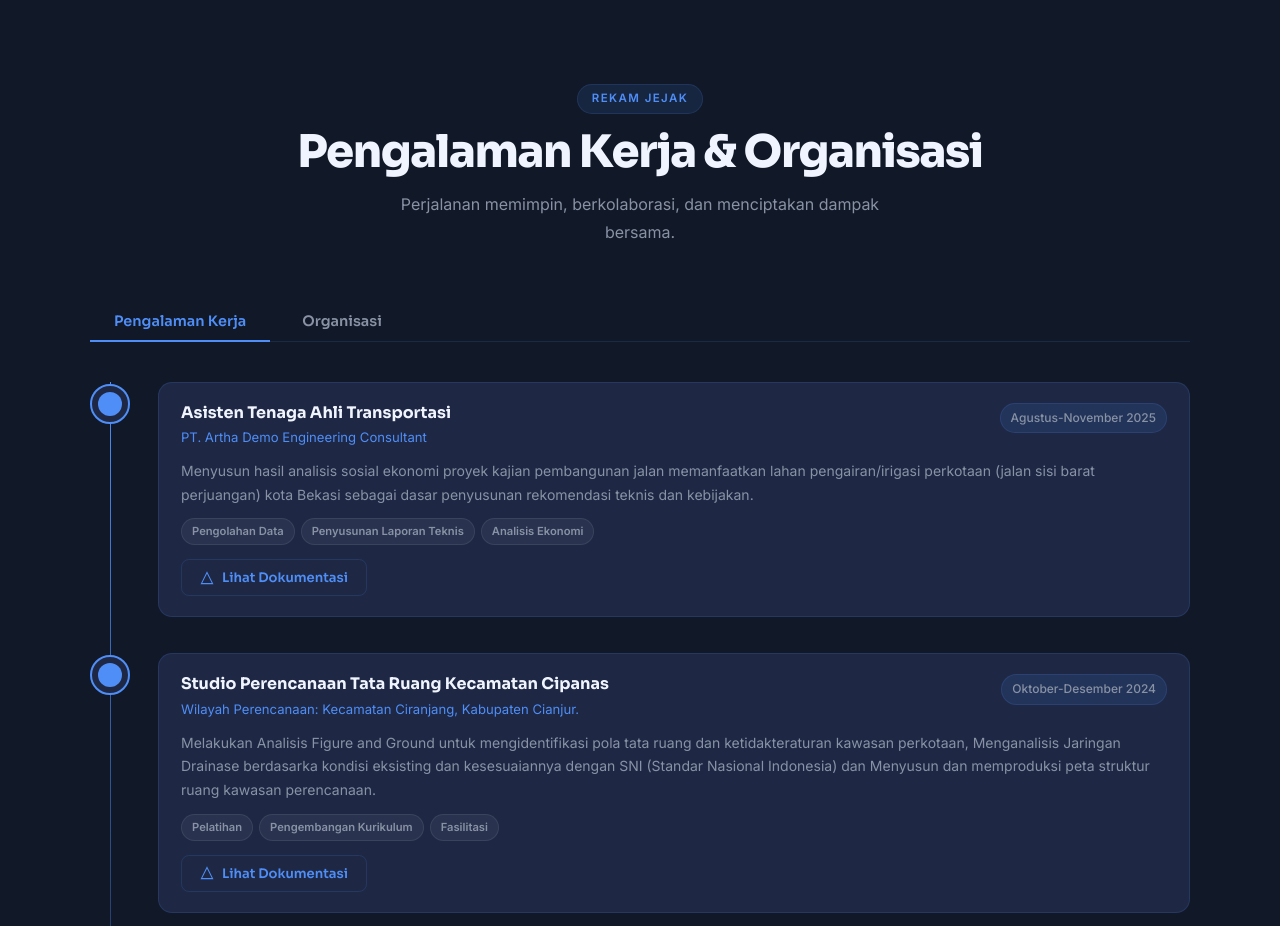
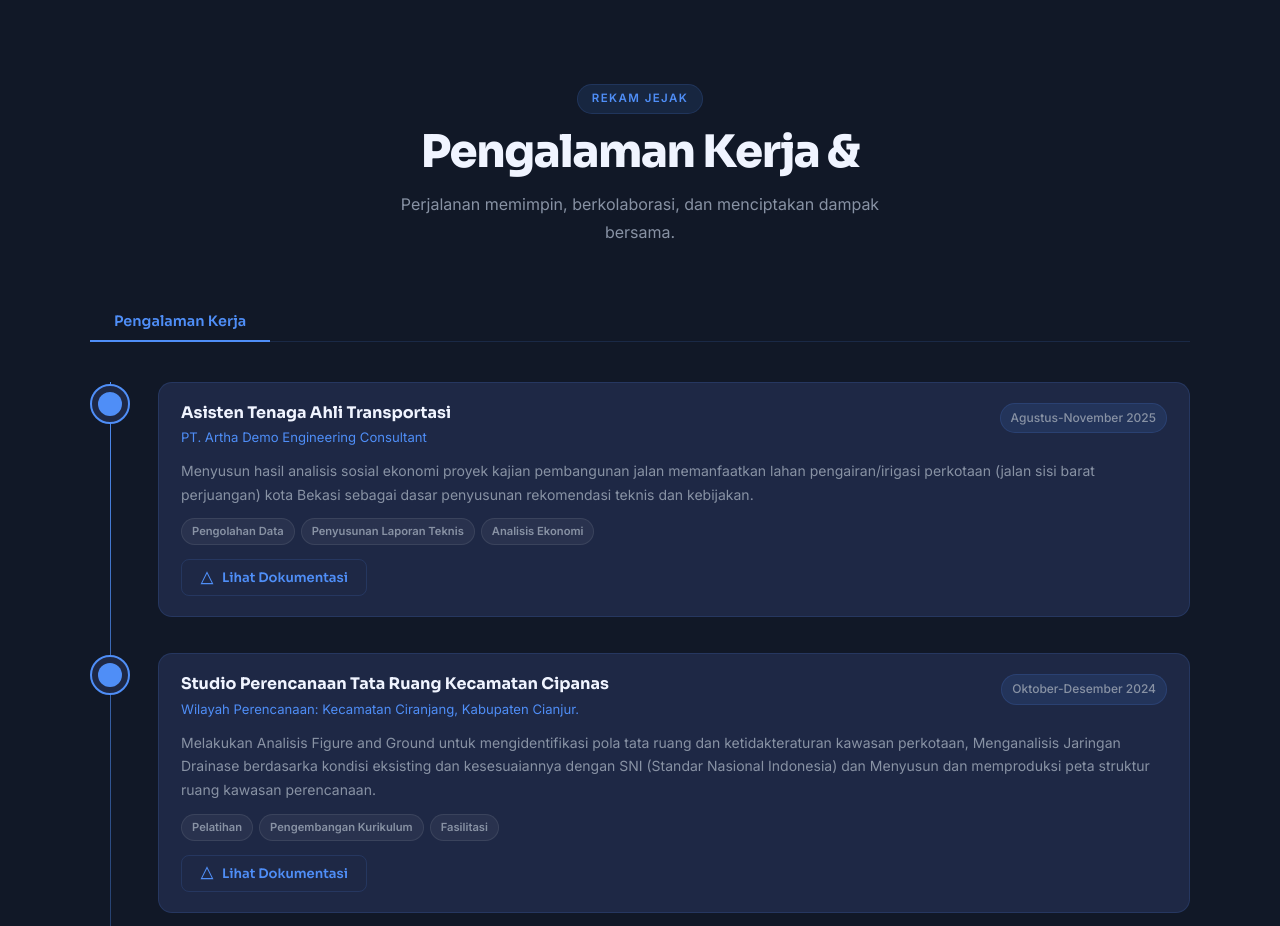
Before and after one commit to nathason980/Portofolio.Hikmal.1, a plain HTML site: page index2.html in a window 1280 px wide. Shown: the part 1640-2566 px from the top of the page. Drawn offline with Linux system fonts and the light colour scheme.

Commit message:
Fix section title and remove organization button

```diff
--- a/index2.html
+++ b/index2.html
@@ -301,7 +301,7 @@
       <div class="section-inner">
         <div class="section-header">
           <span class="section-tag">Rekam Jejak</span>
-          <h2 class="section-title">Pengalaman Kerja &amp; Organisasi</h2>
+          <h2 class="section-title">Pengalaman Kerja &amp; </h2>
           <p class="section-sub">
             Perjalanan memimpin, berkolaborasi, dan menciptakan dampak bersama.
           </p>
@@ -311,7 +311,6 @@
           <button class="exp-tab active" data-tab="leadership">
             Pengalaman Kerja
           </button>
-          <button class="exp-tab" data-tab="organization">Organisasi</button>
         </div>
 
         <div class="exp-timeline" id="tab-leadership">
```
